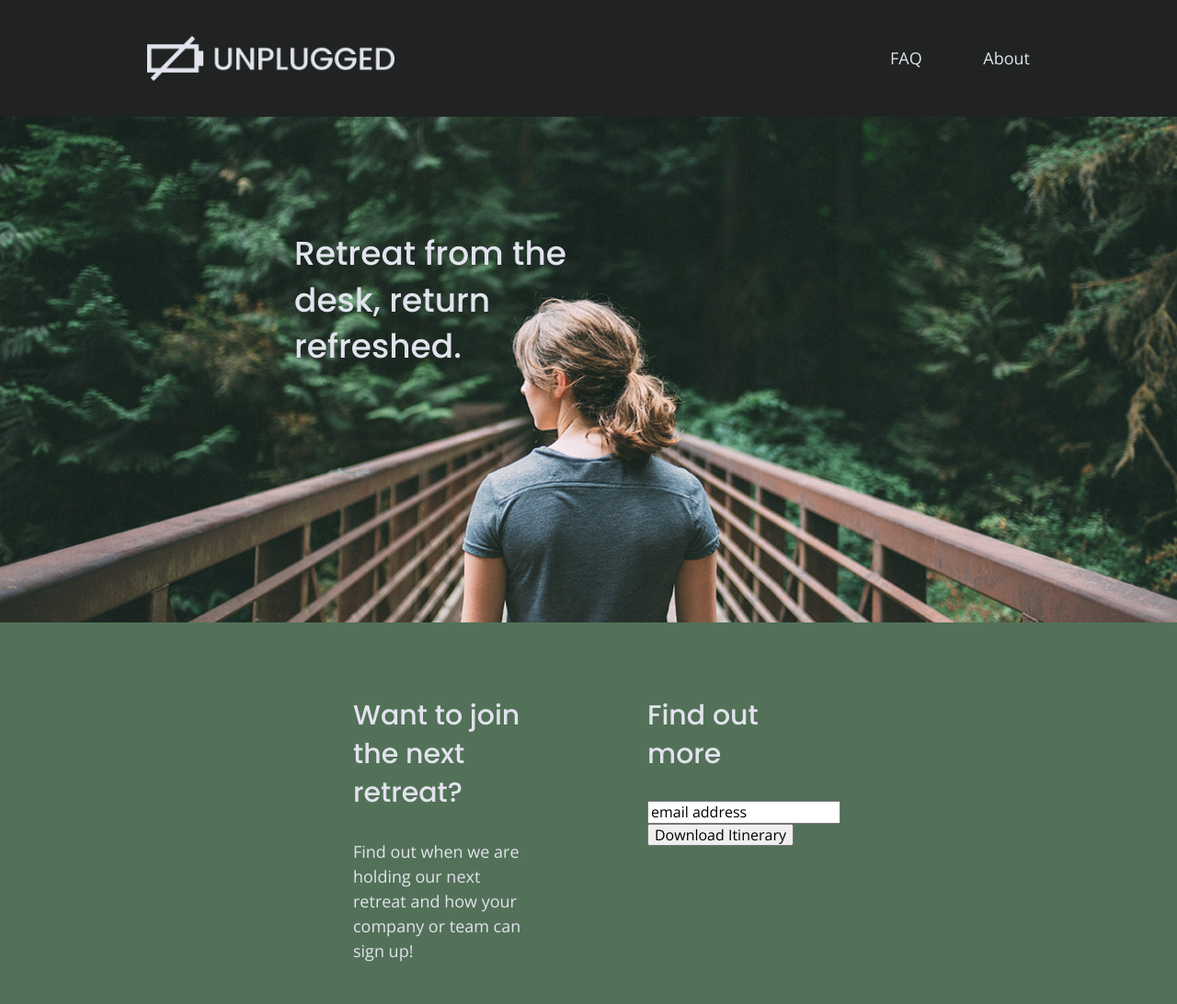
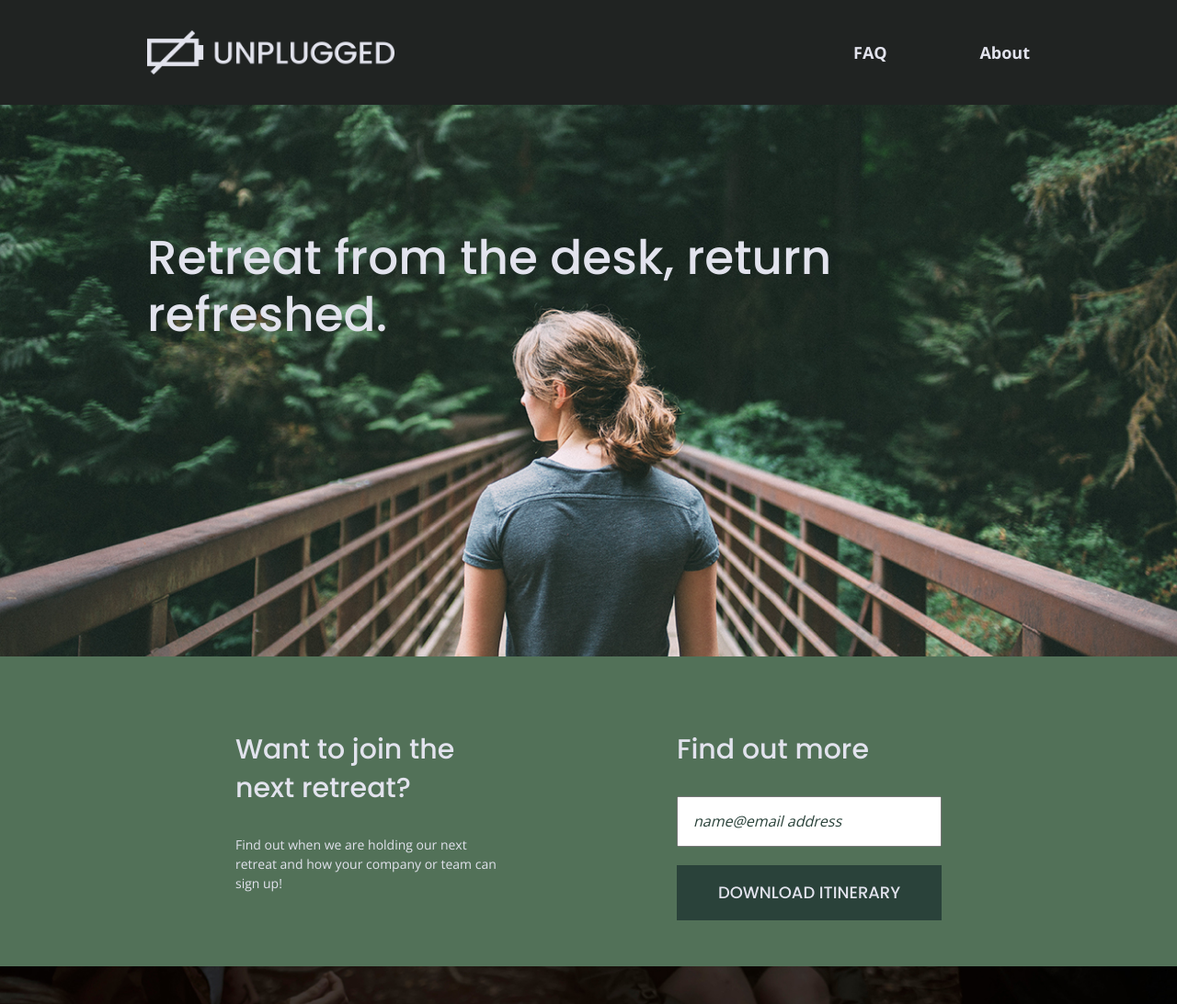
Before and after one commit to CoryRunn/unplugged-retreat, a plain HTML site: page index.html in a window 1280 px wide. Shown: the top 1092 px of the page at 92% size. Drawn offline with nearby package versions, Linux system fonts and the light colour scheme.

Commit message:
CSS done

```diff
--- a/css/main.css
+++ b/css/main.css
@@ -114,6 +114,8 @@ textarea {
   ul,
   ol {
     list-style-type: none;
+    margin:0;
+    padding: 0;
   }
 
   a {
@@ -139,11 +141,12 @@ textarea {
 
   h3,
   h4 {
-    font-size: 1.875em;
+    font-size: 1.125em;
+    font-weight: 500;
   }
 
   p {
-    font-size: 1.125em;
+    font-size: 0.875em;
     line-height: 1.5em;
   }
 
@@ -211,12 +214,13 @@ header nav {
   flex-flow: row wrap;
   width: 60%;
   font-size: 1.125em;
+  font-weight: 700;
 }
 
 header nav ul {
+  width: 100%;
   display: flex;
   justify-content: space-around;
-  width: 100%;
 }
 
 /*** Footer Styles***/
@@ -277,7 +281,14 @@ footer .copyright {
   flex-flow: row wrap;
   background: url('../img/hero.jpg') center no-repeat #333;
   background-size: cover;
-  min-height: 550px;
+  min-height: 500px;
+}
+
+.hero-area h1 {
+  font-size: 2.25em;
+  font-family: 'Poppins', Helvetica, Arial, sans-serif;
+  font-weight: 500;
+  line-height: 1.2;
 }
 
 /*Aside*/
@@ -288,6 +299,28 @@ aside {
   align-items: center;
   flex-flow: row wrap;
   background-color: #527158;
+}
+
+input[type=text] {
+  box-sizing: border-box;
+  width: 100%;
+  color: #2a423a;
+  font-style: italic;
+  padding: 1em;
+}
+
+input[type=button] {
+  width: 100%;
+  padding: 20px 0;
+  margin-top: 20px;
+  background-color: #2a423a;
+  font-family: 'Poppins', Helvetica, Arial, sans-serif;
+  font-weight: 500;
+  font-size: 1.125em;
+  color: #e2e3ed;
+  border: none;
+  text-align: center;
+  text-transform: uppercase;
 }
 
 
@@ -324,7 +357,7 @@ aside {
 
 .features i {
 	font-size: 3.75em;
-        margin-bottom: 40px;
+  margin-bottom: 40px;
 }
 
 /**Reviews Section***/
@@ -336,21 +369,20 @@ aside {
   background-color: #2a423a;
 }
 
-.reviews img {
-  width: 100%;
-}
 
 .reviews figure {
   margin: 0;
 }
 
 .reviews h2 {
-  margin-bottom: 40px;
+  margin: 0 0 40px 0;
+  line-height: 1;
+  width: 85%;
 }
 
 .reviews h3 {
-  width: 55%;
-  margin: 20px 0;
+  width: 75%;
+  margin: 0;
 }
 
 /********* About Page Styles*******/
@@ -514,7 +546,7 @@ aside {
   /**General styles**/
 
   .content-wrapper {
-    width: 640px;
+    max-width: 640px;
     margin: 100px 0;
   }
 
@@ -559,6 +591,10 @@ aside {
 
   /*Hero area*/
 
+  .hero-area {
+    min-height: 600px;
+  }
+
   /*Aside*/
 
   aside .content-wrapper {
@@ -589,18 +625,13 @@ aside {
 
   /*Reviews*/
 
-.reviews {
-  padding-bottom: 100px;
-}
-
   .reviews figure {
-    width: 40%;
+    width: 50%;
   }
 
   .reviews article {
     display: flex;
-    justify-content: space-around;
-    align-items: center;
+    justify-content: space-between;
   }
 
   .reviews article div {
@@ -686,10 +717,15 @@ aside {
   max-width: 960px;
 }
 
+h3, h4 {
+  font-size: 1.875em;
+}
+
 /**Hero Area**/
 
 .hero-area h1 {
-  width: 60%;
+  font-size: 3.23em;
+  width: 80%;
 }
 
 aside .content-wrapper {
--- a/index.html
+++ b/index.html
@@ -61,7 +61,7 @@
         </div>
         <div class="form">
           <h3>Find out more</h3>
-          <input type="text" name="name" value="email address">
+          <input type="text" name="name" value="name@email address">
           <input type="button" value="Download Itinerary">
         </div>
       </div>
@@ -119,17 +119,16 @@
     <section class="reviews">
       <div class="content-wrapper">
         <h2>Be a better team in 5 days, like this one.</h2>
-      </div>
-
-      <article>
-        <figure>
-          <img src="img/group-photo.jpg" alt="Group photo">
-        </figure>
+        <article>
+          <figure>
+            <img src="img/group-photo.jpg" alt="Group photo">
+          </figure>
         <div>
           <h3>LaCrue Bottling Co. October 2018</h3>
-          <p>Lorem ipsum dolor sit amet, consectetur adipiscing elit, sed do eiusmod tempor incididunt ut labore et dolore magna aliqua. Ut enim ad minim veniam, quis nostrud exercitation ullamco laboris nisi ut aliquip ex ea commodo consequat. Duis aute irure dolor in reprehenderit in voluptate velit esse cillum dolore eu fugiat nulla pariatur. Excepteur sint occaecat cupidatat non proident, sunt in culpa qui officia deserunt mollit anim id est laborum.</p>
+          <p>Lorem ipsum dolor sit amet, consectetur adipiscing elit, sed do eiusmod tempor incididunt ut labore et dolore magna aliqua. Ut enim ad minim veniam, quis nostrud exercitation ullamco laboris nisi ut aliquip ex ea commodo consequat. Duis aute irure dolor in reprehenderit in voluptate velit esse cillum dolore eu fugiat nulla pariatur.</p>
         </div>
-      </article>
+        </article>
+      </div>
     </section>
 
   </main> <!--- main wrapper---->
```
